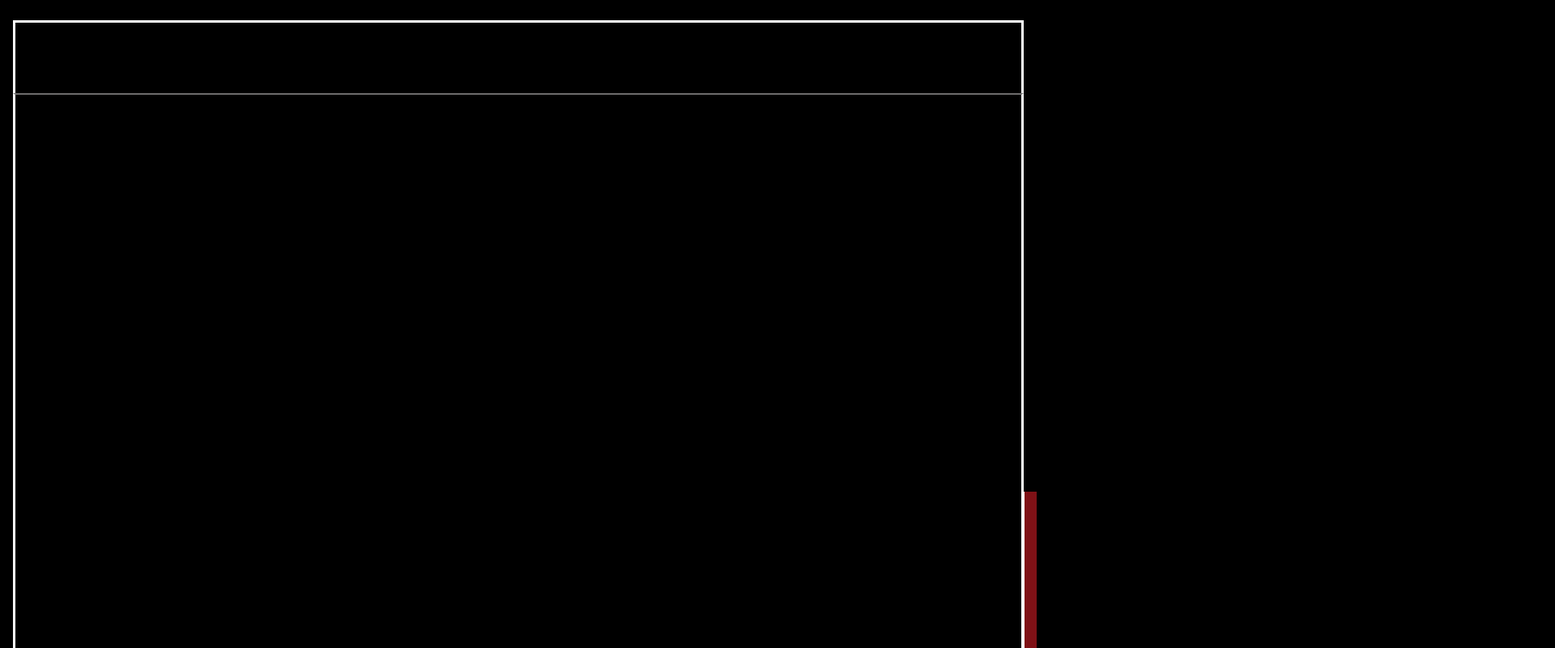
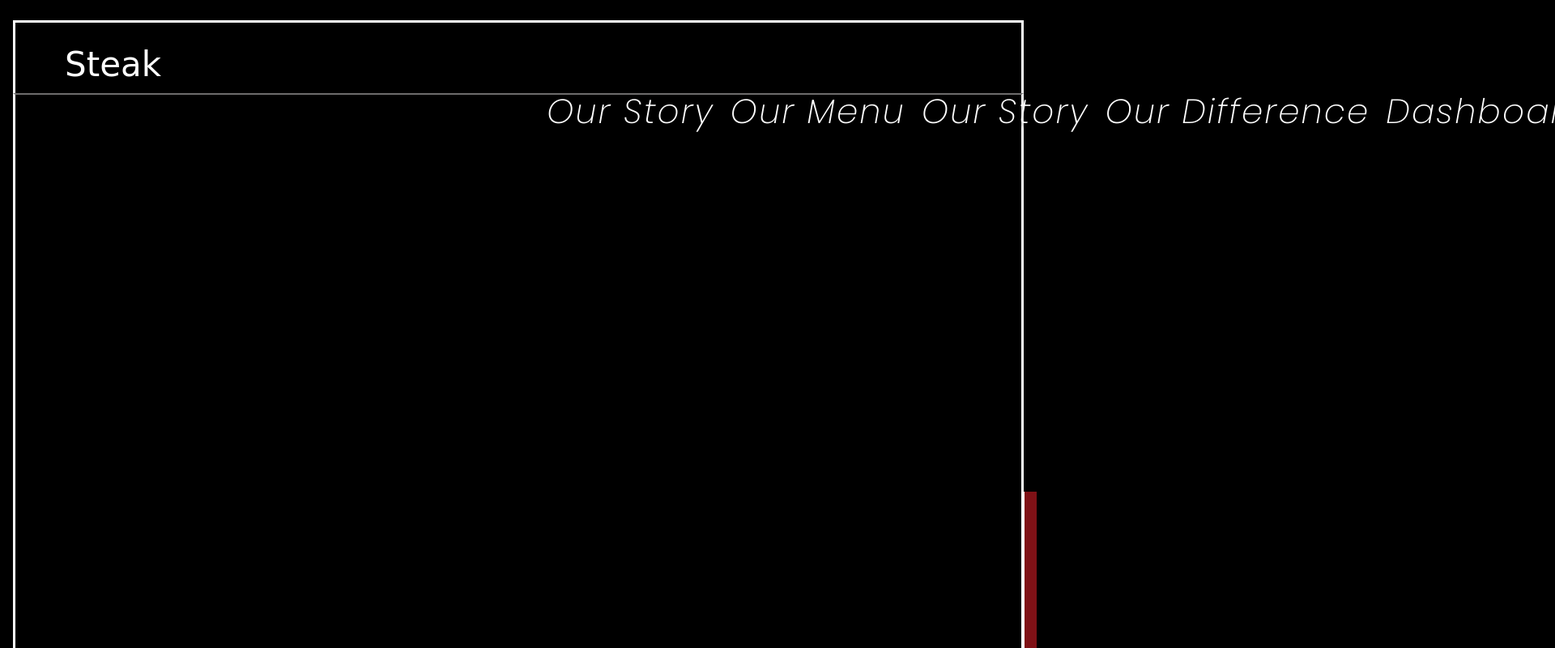
Before and after one commit to oRdv/site_comida, a plain HTML site: page index.html in a window 1280 px wide. Shown: the top 800 px of the page at 81% size, 1920 px wide, since content can reach past the window. Drawn offline with Linux system fonts and the light colour scheme; a web font is replaced by a local one.

Commit message:
temrinar

```diff
--- a/index.html
+++ b/index.html
@@ -15,22 +15,17 @@
 </head>
 <body>
     <header>
-        <!-- <div class="linha"></div>
-        <div class="linha2"></div>
-        <div class="linha3"></div> -->
-        <!-- <h1>
-            <spam class="logo">Steak</spam>
+            <span class="logo">Steak</spam>
             <div class="hotbar">
-                <p class="hot">Our Story</p>
-                <p class="hot">Our Menu</p>
-                <p class="hot">Our Story</p>
-                <p class="hot">Our Difference</p>
-                <p class="hot">Dashboard</p>
+                <span class="hot">Our Story</span>
+                <span class="hot">Our Menu</span>
+                <span class="hot">Our Story</span>
+                <span class="hot">Our Difference</span>
+                <span class="hot">Dashboard</span>
             </div>
-        </h1> -->
+        </h1>
 
-        <!-- <div class="icones">
-        </div> -->
+        <div class="icones">  </div>
 
     </header>
 
--- a/style.css
+++ b/style.css
@@ -55,24 +55,26 @@ h1{
     color: white;
     position: absolute;
     left: 10vh;
-    top: 10rem;
-    font-weight: 400;
-    font-size: 200px;
+    top: 53.95px;
+    font-weight: 50.72px;
+    font-size: 42px;
     line-height: 51px;
     text-shadow: 0px 4px 4px rgba(0, 0, 0, 0.25), 0px 4px 4px rgba(0, 0, 0, 0.25);
 }
 .hotbar{
     display: flex;
     position: absolute;
-    width: 50px;
-    height: 20px;
-    gap: 500px;
-    left: 40vh;
-    top: 10rem;
     color: white;
     white-space: nowrap;
     text-overflow: ellipsis;
     font-family: 'Poppins', sans-serif;
+    width: 565px;
+    height: 19px;
+    left: 595px;
+    top: 74px;
+    line-height: 19px;
+    letter-spacing: 0.05em;
+    gap: 20px;
 
 }
 
@@ -80,7 +82,7 @@ h1{
     content: '';
     display: block;
     width: auto;
-    height: 8px;
+    height: 3px;
     background-color: #B91B17;
     border-radius: 10px;
     opacity: 0;
```
